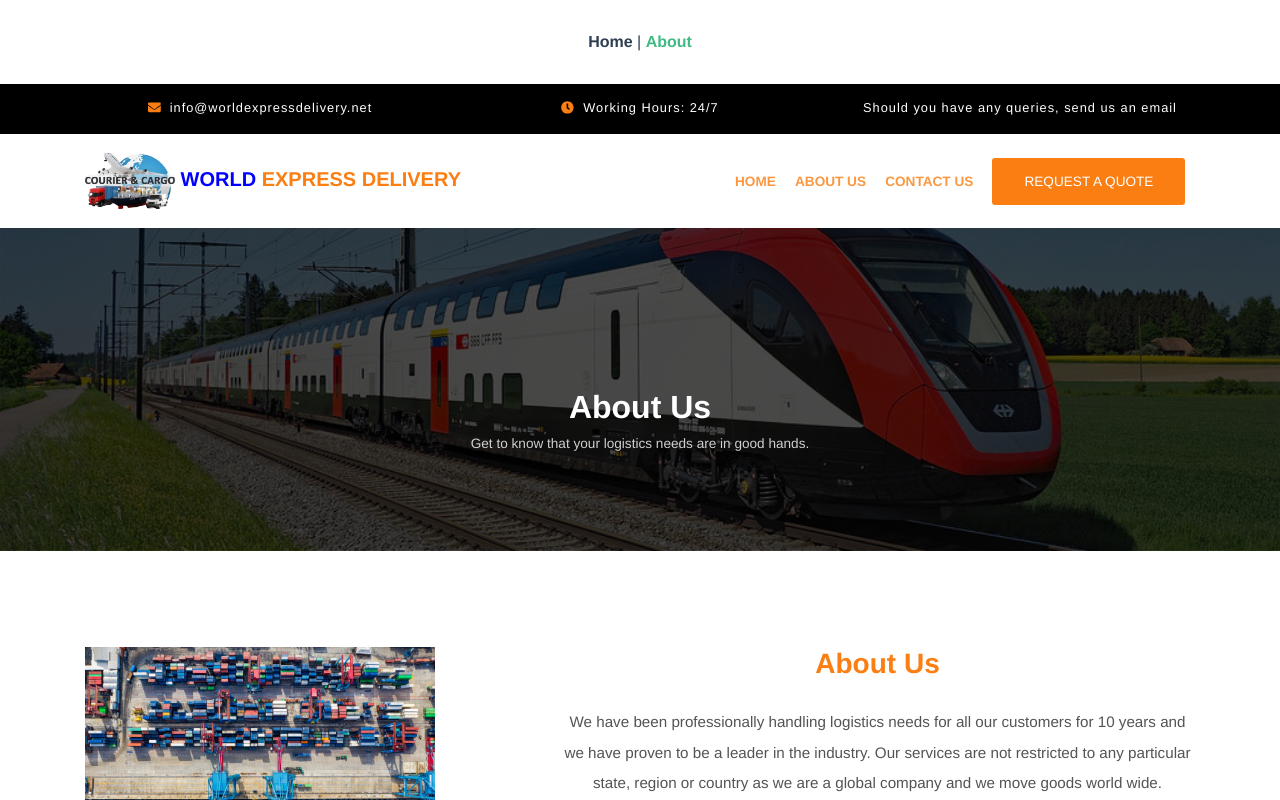
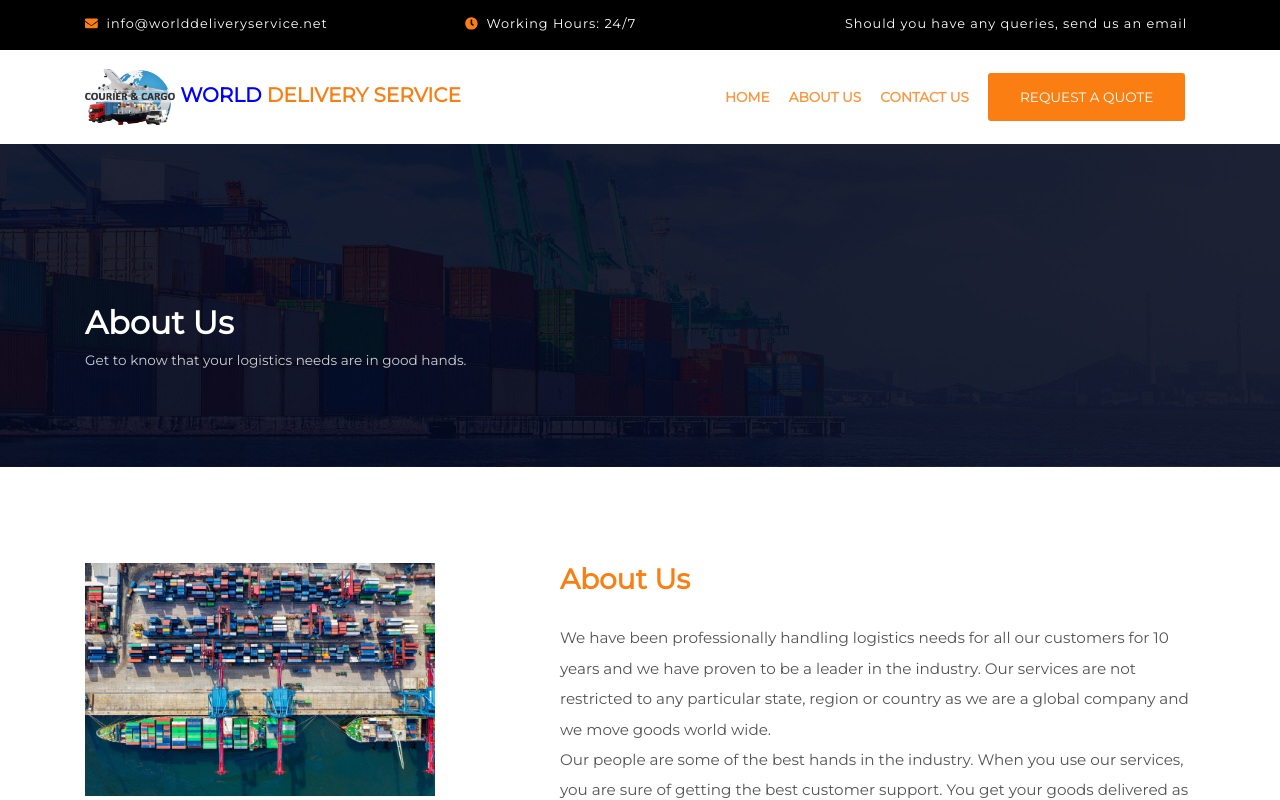
Before and after one commit to Achilles45/ughelli-logistics, a Vue app: page /about in a window 1280 px wide. Shown: the top 800 px of the page. Built offline with nearby package versions, Linux system fonts and the light colour scheme.

Commit message:
Customised it to suit requirement

```diff
--- a/public/index.html
+++ b/public/index.html
@@ -4,8 +4,8 @@
     <meta charset="utf-8">
     <meta http-equiv="X-UA-Compatible" content="IE=edge">
     <meta name="viewport" content="width=device-width,initial-scale=1.0">
-    <link rel="icon" href="<%= BASE_URL %>favicon.ico">
-    <title><%= htmlWebpackPlugin.options.title %></title>
+    <link rel="stylesheet" href="https://cdnjs.cloudflare.com/ajax/libs/animate.css/4.0.0/animate.min.css"/>
+    <title>World Delivery Service</title>
   </head>
   <body>
     <noscript>
@@ -13,5 +13,18 @@
     </noscript>
     <div id="app"></div>
     <!-- built files will be auto injected -->
+    <!--Start of Tawk.to Script-->
+<script type="text/javascript">
+  var Tawk_API=Tawk_API||{}, Tawk_LoadStart=new Date();
+  (function(){
+  var s1=document.createElement("script"),s0=document.getElementsByTagName("script")[0];
+  s1.async=true;
+  s1.src='https://embed.tawk.to/5eee7a489e5f69442290fcc8/default';
+  s1.charset='UTF-8';
+  s1.setAttribute('crossorigin','*');
+  s0.parentNode.insertBefore(s1,s0);
+  })();
+  </script>
+  <!--End of Tawk.to Script-->
   </body>
 </html>
--- a/src/App.vue
+++ b/src/App.vue
@@ -1,32 +1,9 @@
 <template>
   <div id="app">
-    <div id="nav">
-      <router-link to="/">Home</router-link> |
-      <router-link to="/about">About</router-link>
-    </div>
     <router-view/>
   </div>
 </template>
 
 <style lang="scss">
-#app {
-  font-family: Avenir, Helvetica, Arial, sans-serif;
-  -webkit-font-smoothing: antialiased;
-  -moz-osx-font-smoothing: grayscale;
-  text-align: center;
-  color: #2c3e50;
-}
-
-#nav {
-  padding: 30px;
-
-  a {
-    font-weight: bold;
-    color: #2c3e50;
-
-    &.router-link-exact-active {
-      color: #42b983;
-    }
-  }
-}
+@import './assets/styles/_reset';
 </style>
--- a/src/assets/styles/_reset.scss
+++ b/src/assets/styles/_reset.scss
@@ -1,4 +1,4 @@
-@import url('https://fonts.googleapis.com/css?family=Nunito&display=swap');
+@import url('https://fonts.googleapis.com/css?family=Montserrat&display=swap');
 *{
     margin: 0;
     padding: 0;
@@ -6,7 +6,7 @@
 }
 body{
     overflow-x: hidden;
-    font-family: 'Nunito' !important;
+    font-family: 'Montserrat' !important;
 }
 ul{
     list-style-type: none;
--- a/src/components/Banner.vue
+++ b/src/components/Banner.vue
@@ -4,21 +4,21 @@
       <div class="carousel-inner">
         <div class="carousel-item active">
           <div class="carousel-overlay"></div>
-          <img class="carousel-img" src="../assets/images/track1.jpg" alt="First slide" />
+          <img class="carousel-img" src="../assets/images/slider-2.jpg" alt="First slide" />
           <div class="carousel-caption">
-             <h5 class="animated slideInDown animate3d">Reliable and Flexible Logistics</h5>
-            <h2 class="animated bounceIn animate3d">Personalized cargo services in worldwide commerce</h2>
+             <h5 class="animate__animated animate__slideInDown animate3d">Reliable and Flexible Logistics</h5>
+            <h2 class="animate__animated bounceIn animate3d">Personalized cargo services in worldwide commerce</h2>
             <!-- <router-link to="/products" class="carousel-btn animated zoomIn animate3d">See Products</router-link> -->
           </div>
         </div>
         <div class="carousel-item">
           <div class="carousel-overlay"></div>
-          <img class="carousel-img" src="../assets/images/track2.jpg" alt="Second slide" />
+          <img class="carousel-img" src="../assets/images/slider-3.jpg" alt="Second slide" />
           <div class="carousel-caption">
             <h5>Reliable and Flexible Logistics</h5>
-            <h2 class="animated slideInLeft animate2d">Send and receive pakages around the world easily</h2>
+            <h2 class="animate__animated animate__slideInLeft animate2d">Send and receive pakages around the world easily</h2>
             <p
-              class="animated slideInRight animate3d"
+              class="animate__animated animate__slideInRight animate3d"
             >The logistics partner you can trust for all your logistics needs.</p>
             <!-- <router-link to="/contact" class="carousel-btn animated zoomIn animate3d">Invest Now</router-link> -->
           </div>
@@ -76,7 +76,7 @@ export default {
     left: 0;
     width: 100%;
     height: 100%;
-    background: rgba(0, 0, 0, 0.7);
+    background: rgba(0, 0, 0, 0.8);
   }
   .carousel-img {
     width: auto;
--- a/src/components/Footer.vue
+++ b/src/components/Footer.vue
@@ -10,7 +10,7 @@
             the world.
           </p> <br>
           <h6>For enquiries, send mails to</h6>
-            <a href="mailto:info@worldexpressdelivery.net">info@worldexpressdelivery.net</a>
+            <a href="mailto:info@worlddeliveryservice.net">info@worlddeliveryservice.net</a>
           <h6>You can also contact us at</h6>
           <p>I7 E 52nd st, New York, NY 10022, United State of America</p>
         </div>
--- a/src/components/Navbar.vue
+++ b/src/components/Navbar.vue
@@ -7,7 +7,7 @@
         <div class="navbar__logo pt-2">
           <router-link to="/" class="logo">
            <h5><img src="../assets/images/logo2.png" class="logo__img" alt=""
-          /> <span class="blue">WORLD</span> <span class="red">EXPRESS DELIVERY</span></h5>
+          /> <span class="blue">WORLD</span> <span class="red">DELIVERY SERVICE</span></h5>
           </router-link>
         </div>
         <div class="navbar__links">
--- a/src/components/Topbar.vue
+++ b/src/components/Topbar.vue
@@ -3,7 +3,7 @@
       <div class="container">
           <div class="row">
               <div class="col-md-4">
-                  <p><i class="fa fa-envelope"></i>&nbsp; <a href="mailto:info@worldexpressdelivery.net"></a>info@worldexpressdelivery.net</p>
+                  <p><i class="fa fa-envelope"></i>&nbsp; <a href="mailto:info@worlddeliveryservice.net"></a>info@worlddeliveryservice.net</p>
               </div>
               <div class="col-md-4">
                   <p><i class="fa fa-clock"></i>&nbsp; Working Hours: 24/7</p>
--- a/src/firebase/init.js
+++ b/src/firebase/init.js
@@ -1,14 +1,14 @@
 import firebase from 'firebase'
 import firestore from 'firebase/firestore'
-var firebaseConfig = {
-  apiKey: "AIzaSyBx8tFUH-T3TmTQH8DiKaAHYZEwSTZhWD4",
-  authDomain: "logistics-app-3d151.firebaseapp.com",
-  databaseURL: "https://logistics-app-3d151.firebaseio.com",
-  projectId: "logistics-app-3d151",
-  storageBucket: "logistics-app-3d151.appspot.com",
-  messagingSenderId: "931165160390",
-  appId: "1:931165160390:web:babe69de5cfe8a1cc228c7",
-  measurementId: "G-0KBZEBB41X"
+const firebaseConfig = {
+  apiKey: "AIzaSyAVUd_HqSpQWrOIL65O57S8jdn7-4d00u0",
+  authDomain: "logistics-app-a50f2.firebaseapp.com",
+  databaseURL: "https://logistics-app-a50f2.firebaseio.com",
+  projectId: "logistics-app-a50f2",
+  storageBucket: "logistics-app-a50f2.appspot.com",
+  messagingSenderId: "101554474992",
+  appId: "1:101554474992:web:36e08b1a472b95ca3b5735",
+  measurementId: "G-NBHN9ZGKZ0"
 };
   // Initialize Firebase
   const firebaseApp = firebase.initializeApp(firebaseConfig);
--- a/src/views/About.vue
+++ b/src/views/About.vue
@@ -129,8 +129,8 @@ export default {
 .track {
   background: #fff;
   .track__heading {
-    background: linear-gradient(rgba(0, 0, 0, 0.7), rgba(0, 0, 0, 0.7)),
-      url('../assets/images/track2.jpg');
+    background: linear-gradient(rgba(4, 9, 30, 0.9), rgba(4, 9, 30, 0.9)),
+      url('../assets/images/slider-3.jpg');
     background-size: cover;
     background-position: center;
     width: 100%;
--- a/src/views/Contact.vue
+++ b/src/views/Contact.vue
@@ -15,7 +15,7 @@
           <h6><i class="fa fa-home"></i>&nbsp; Corporate Office</h6>
           <p>I7 E 52nd st, New York, NY 10022, United State of America</p>
           <h6><i class="fa fa-envelope"></i>&nbsp; Support Mail</h6>
-           <p><a href="mailto:info@worldexpressdelivery.net" class="">info@worldexpressdelivery.net</a></p>
+           <p><a href="mailto:info@worlddeliveryservice.net" class="">info@worlddelivery.net</a></p>
              <h6><i class="fa fa-phone"></i>&nbsp; Phone Number</h6>
            <p><a href="tel:+17165626430" class="">+17165626430</a></p><br>
         </div>
```
Also changed, not shown: 1 other file (tests, documents, lock files or other folders).
